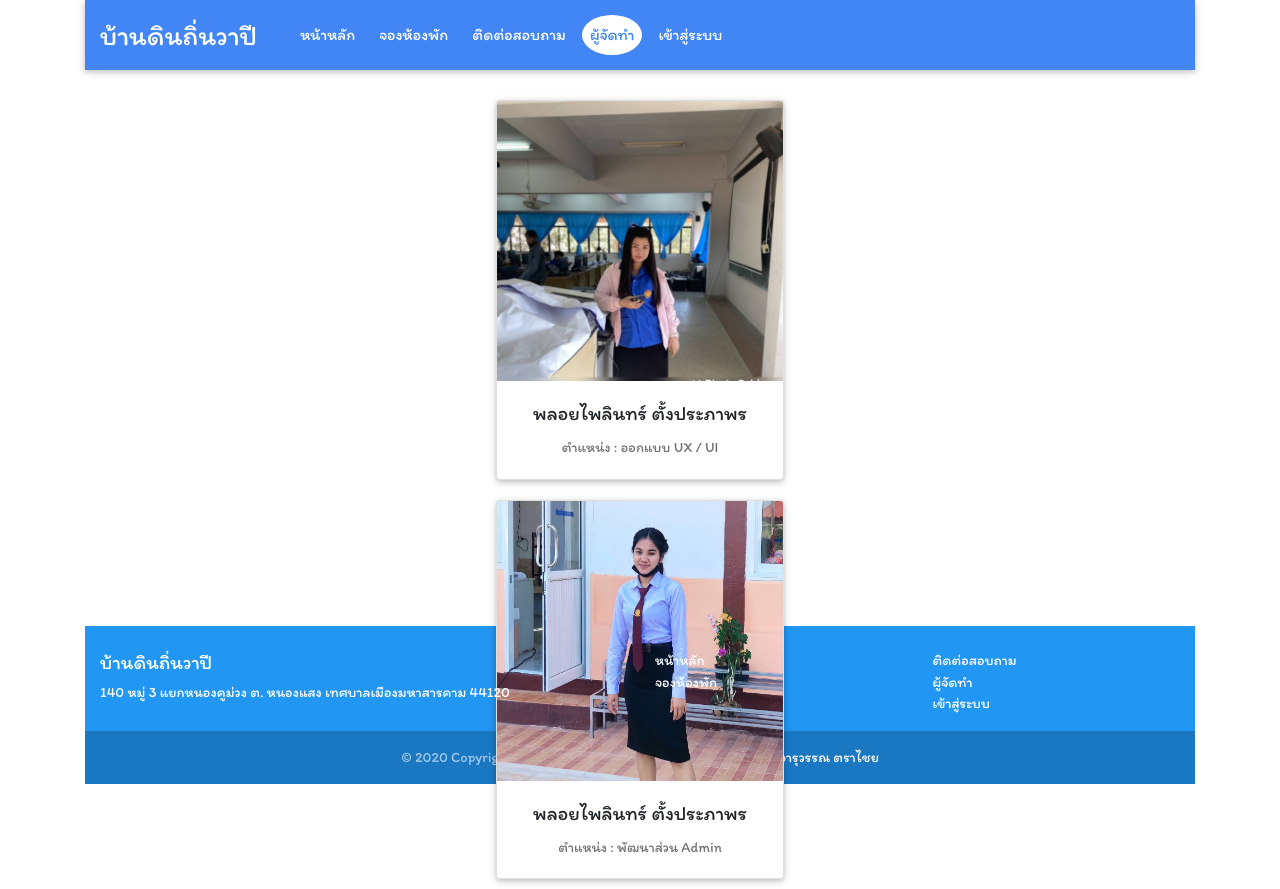
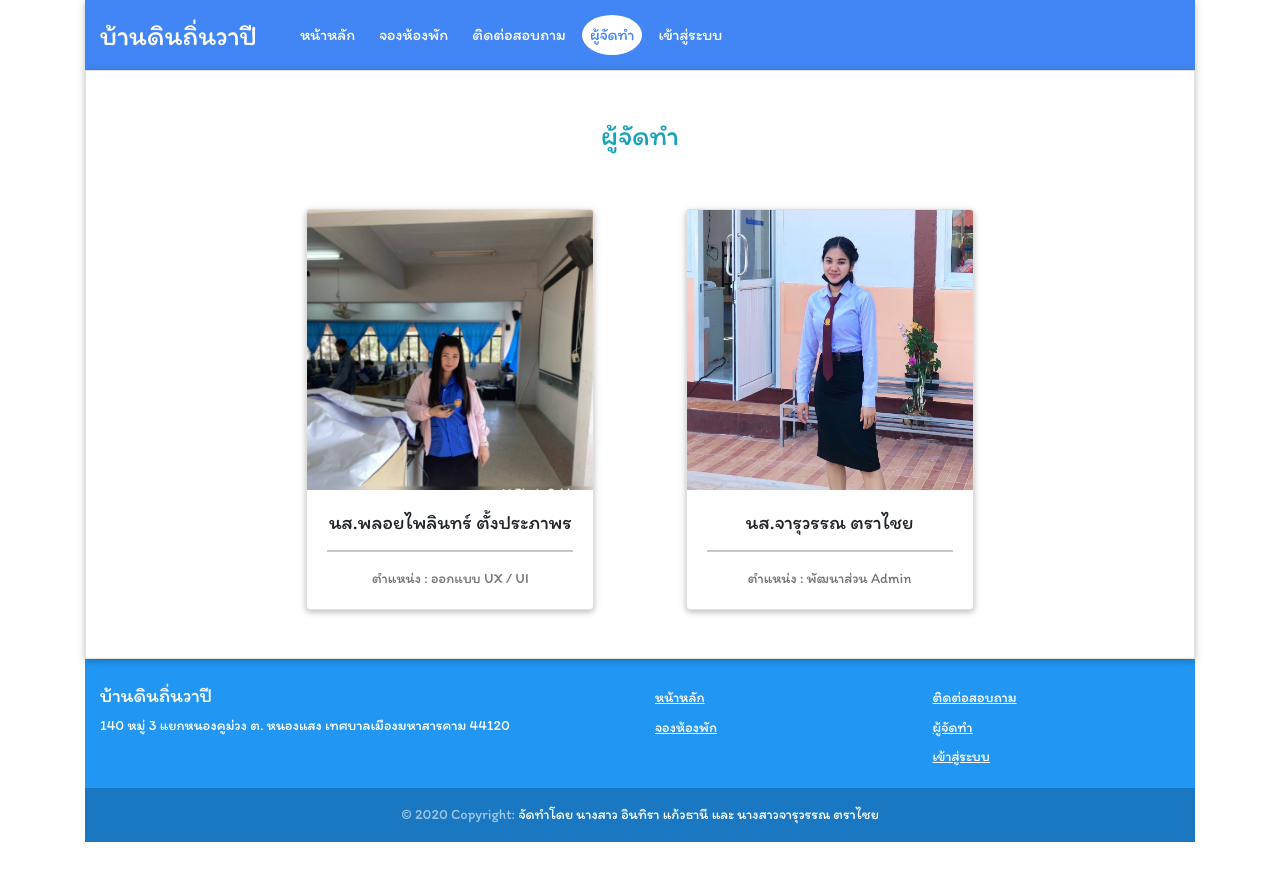
Before and after one commit to MMasterZ/roombook, a PHP site: page /developer.php in a window 1280 px wide. After the commit the page ends 842 px from the top, so only its background shows below. Run offline with PHP 8.4, Linux system fonts and the light colour scheme; some libraries are stand-ins or nearby versions.

Commit message:
update layout

```diff
--- a/developer.php
+++ b/developer.php
@@ -2,37 +2,41 @@
 session_start();
 $pages = "developer";
 include("header.php");
+include("nav_bar.php");
 ?>
 
-<!-- NAV BAR -->
-<?php include('nav_bar.php'); ?>
-<!-- BODY -->
-<div style="height:calc(100vh - 244px)" align="center">
-  <div class="row  container justify-content-center" style="padding-top:20px">
-    <div style="padding:10px">
+<div class="container" align="center">
+  <div class="card" style="min-height:calc(100vh - 250px);border-radius:0px;">
+    <div class="row justify-content-center py-5">
+      <div class="col-12 pb-5 px-5">
+        <h3 class="text-center text-info">ผู้จัดทำ</h3>
+        <!-- <hr> -->
+      </div>
+      <div class="col-4">
         <div class="card" style="width: 18rem;">
           <img style="height:280px" src="img/img1.jpg" class="card-img-top">
           <div class="card-body">
-          <h5 class="card-title">พลอยไพลินทร์ ตั้งประภาพร</h5>
+            <h5 class="card-title">นส.พลอยไพลินทร์ ตั้งประภาพร</h5>
+            <hr>
             <p class="card-text">ตำแหน่ง : ออกแบบ UX / UI</p>
           </div>
         </div>
       </div>
-
-    <div style="padding:10px">
+      <!-- <div class="col-1 ">
+        <div style="width:1px;height:100%;border:1px solid #eee;"></div>
+      </div> -->
+      <div class="col-4">
         <div class="card" style="width: 18rem;">
           <img style="height:280px" src="img/img2.jpg" class="card-img-top">
           <div class="card-body">
-          <h5 class="card-title">พลอยไพลินทร์ ตั้งประภาพร</h5>
+            <h5 class="card-title">นส.จารุวรรณ ตราไชย</h5>
+            <hr>
             <p class="card-text">ตำแหน่ง : พัฒนาส่วน Admin</p>
           </div>
         </div>
       </div>
-
-
     </div>
-
-
+  </div>
 </div>
 
 <!-- FOOTER -->
--- a/footer.php
+++ b/footer.php
@@ -1,4 +1,4 @@
-<div class="container">
+<div class="container ">
   <footer class="page-footer font-small blue pt-4">
     <div class="container-fluid text-center text-md-left">
       <div class="row">
@@ -9,24 +9,24 @@
         <hr class="clearfix w-100 d-md-none pb-3">
         <div class="col-md-3 mb-md-0 mb-3">
           <ul class="list-unstyled">
-            <li>
-              <a href="index.php">หน้าหลัก</a>
+            <li class="py-1">
+              <a href="index.php" style="text-decoration:underline;">หน้าหลัก</a>
             </li>
-            <li>
-              <a href="booking.php">จองห้องพัก</a>
+            <li class="py-1">
+              <a href="booking.php" style="text-decoration:underline;">จองห้องพัก</a>
             </li>
           </ul>
         </div>
         <div class="col-md-3 mb-md-0 mb-3">
           <ul class="list-unstyled">
-            <li>
-              <a href="contact.php">ติดต่อสอบถาม</a>
+            <li class="py-1">
+              <a href="contact.php" style="text-decoration:underline;">ติดต่อสอบถาม</a>
             </li>
-            <li>
-              <a href="developer.php">ผู้จัดทำ</a>
+            <li class="py-1">
+              <a href="developer.php" style="text-decoration:underline;">ผู้จัดทำ</a>
             </li>
-            <li>
-              <a href="login.php">เข้าสู่ระบบ</a>
+            <li class="py-1">
+              <a href="login.php" style="text-decoration:underline;">เข้าสู่ระบบ</a>
             </li>
           </ul>
         </div>
```
Also changed, not shown: contact.php (+4 -15 lines), index.php (+4 -20 lines), room_booking.php (+6 -5 lines). Lines whose indentation alone changed are shown as unchanged.
